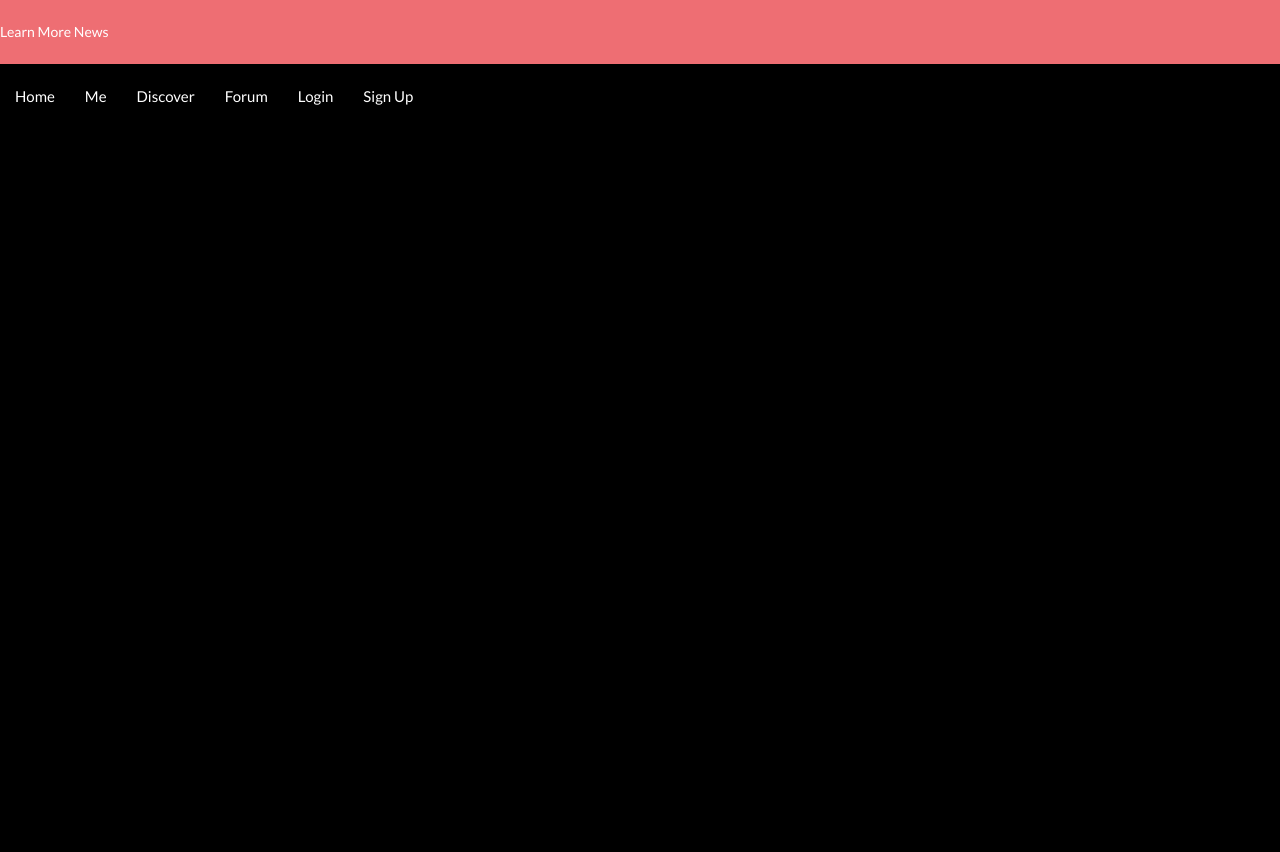
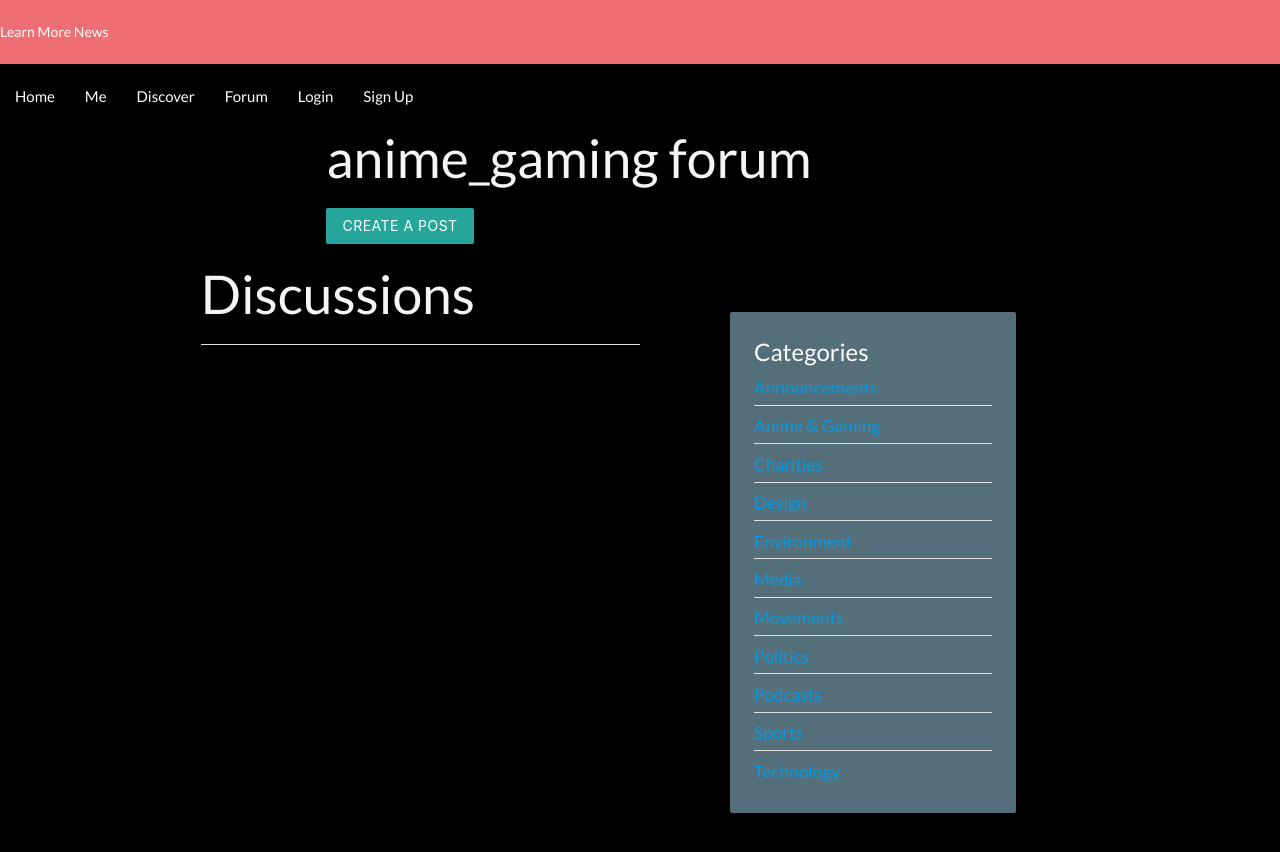
Before and after one commit to viaduct12/project-3, a React (Create React App) app in the folder lmn/: page /forum/anime_gaming in a window 1280 px wide. Shown: the top 852 px of the page. Before the commit the page ends 800 px from the top, so only its background shows below. Built offline with nearby package versions, Linux system fonts and the light colour scheme.

Commit message:
created routes for each category to have their own page, added a category option to modal

```diff
--- a/lmn/src/App.js
+++ b/lmn/src/App.js
@@ -17,6 +17,7 @@ import Me from "./pages/Me";
 import Discover from "./pages/Discover";
 import Populate from "./pages/Populate";
 import Forum from "./pages/ForumFeed";
+import Category from "./pages/Category";
 
 require('dotenv').config();
 //-------IMPORTING PAGES-------
@@ -34,6 +35,7 @@ function App() {
         <Route exact path="/discover" component={Discover} />
         <Route path="/populate/:category" component={Populate} />
         <Route exact path="/forum" component={Forum} />
+        <Route path="/forum/:category" component={Category} />
         {/* <Route exact path={process.env.PUBLIC_URL + "/forum"} component={Forum} /> */}
 
       </div>
--- a/lmn/src/components/Modal/index.js
+++ b/lmn/src/components/Modal/index.js
@@ -4,8 +4,9 @@ import "materialize-css/dist/css/materialize.min.css";
 import './style.css';
 import Input from '../Input';
 import TextArea from '../TextArea';
-import Button from '../Button';
-
+import PostButton from '../PostButton';
+import DiscardButton from '../DiscardButton';
+import Options from '../Options';
 
 class Modal extends Component {
   constructor(props){
@@ -145,7 +146,8 @@ handleInput(e) {
                   value={this.state.newPost.name}
                   placeholder = {'Enter your topic'}
                   handleChange = {this.handleInput}/>
-
+          {/* Category Options */}
+            <Options/>
           {/* Discussion*/}
           <TextArea
             title={'What would you like to discuss?'}
@@ -156,15 +158,16 @@ handleInput(e) {
             placeholder={'type away!'} />
 
           <div className="modal-footer">
-            <button action={this.handleSubmitForm} type={'primary'} title={'submit'} className="modal-close waves-effect waves-green btn-flat">
+            <PostButton/>
+            {/* <button action={this.handleSubmitForm} type={'primary'} title={'submit'} className="modal-close waves-effect waves-green btn-flat">
               Post
-            </button>
-            <button action={this.handleClearForm} type={'secondary'} title={'clear'}  className="modal-close waves-effect waves-red btn-flat">
-              Discard
-            </button>
+            </button> */}
+              <DiscardButton/>
+            {/* <button action={this.handleClearForm} type={'secondary'} title={'clear'}  className="modal-close waves-effect waves-red btn-flat">
+              Discard</button> */}
+            </div>
           </div>
         </div>
-      </div>
       </div>
 
     );
--- a/lmn/src/pages/Category/index.js
+++ b/lmn/src/pages/Category/index.js
@@ -1,20 +1,26 @@
-import React from 'react';
+import React, { Component } from 'react';
 import './style.css';
 import Modal from '../../components/Modal';
 import Categories from '../../components/Categories';
 import Discussions from '../../components/Discussions';
 
 
-export default function Topic () {
+class Category extends Component {
 
-return (
+state = {
+  category: this.props.match.params.category
+}
+
+
+render () {
+  return (
   <div className="container">
   {/* <!-- Page Layout here --> */}
   <div className="row">
     <div className="col s12">
       <div className="jumbotron jumbotron-fluid">
         <div className="container">
-        <h2>THIS WILL SAY THE Categories TITLE</h2>
+        <h2>{this.state.category} forum</h2>
     {/* This div is 12-columns wide on all screen sizes */}
       {/* <a className="waves-effect waves-light btn right" id="new-topic-btn">Create a new topic</a> */}
       <Modal/>
@@ -43,3 +49,7 @@ return (
   )
 
 }
+
+}
+
+export default Category;
```
